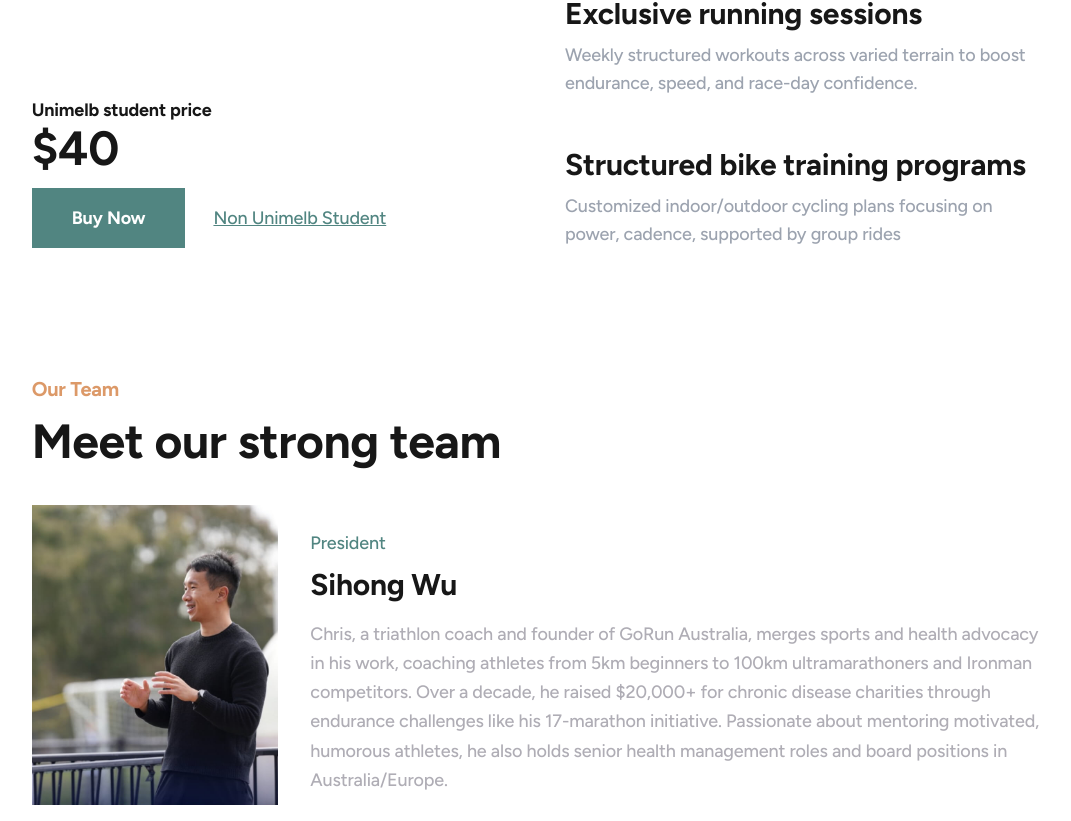
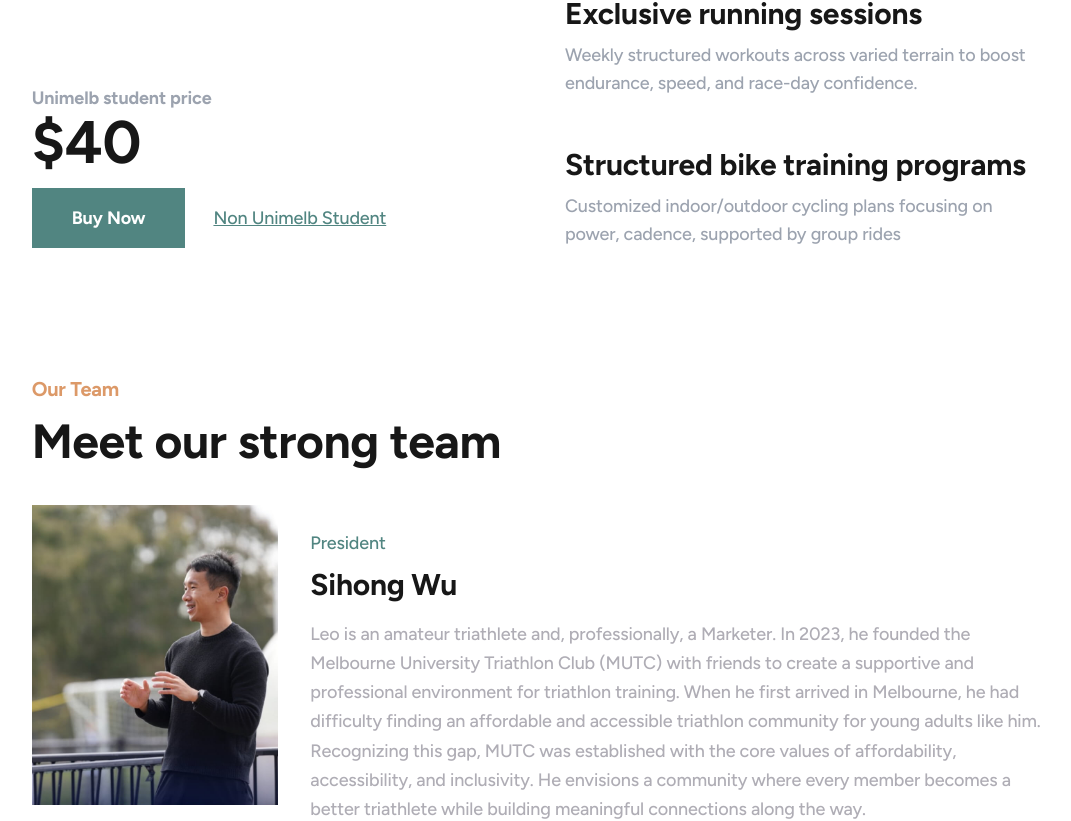
Before and after one commit to pandariayu/mutc-website, a Next.js app: page / in a window 1280 px wide. Shown: the part 3953-4774 px from the top of the page, without its empty margins (99-1170 px from the left). Built offline with nearby package versions, Linux system fonts and the light colour scheme.

Commit message:
Update Leo's bio

```diff
--- a/src/components/Footer.tsx
+++ b/src/components/Footer.tsx
@@ -8,7 +8,7 @@ import {getPlatformIconByName} from "@/utils";
 
 const Footer: React.FC = () => {
     return (
-        <footer className="bg-hero-background text-foreground py-10">
+        <footer id="footer" className="bg-hero-background text-foreground py-10">
             <div className="max-w-7xl w-full mx-auto px-6">
                 <div className="flex flex-col md:flex-row justify-center items-center gap-10 md:gap-20">
                     <div className="flex flex-col md:flex-row gap-6">
--- a/src/components/Header.tsx
+++ b/src/components/Header.tsx
@@ -273,7 +273,7 @@ export default function Header() {
                         <button
                             className="border-2 border-white bg-transparent hover:bg-white/10 text-white font-bold py-3 px-6 transition-colors duration-200"
                             onClick={() => {
-                                const element = document.getElementById('contact');
+                                const element = document.getElementById('footer');
                                 if (element) {
                                     element.scrollIntoView({ behavior: 'smooth' });
                                 }
--- a/src/components/OurTeam.tsx
+++ b/src/components/OurTeam.tsx
@@ -26,11 +26,13 @@ export default function TeamSection() {
               <p className="text-primary text-lg mb-2">President</p>
               <h3 className="text-3xl font-semibold mb-4">Sihong Wu</h3>
               <p className="text-lg text-[#AFADB5] leading-relaxed">
-                Chris, a triathlon coach and founder of GoRun Australia, merges sports and health advocacy in his work,
-                coaching athletes from 5km beginners to 100km ultramarathoners and Ironman competitors. Over a decade,
-                he raised $20,000+ for chronic disease charities through endurance challenges like his 17-marathon
-                initiative. Passionate about mentoring motivated, humorous athletes, he also holds senior health
-                management roles and board positions in Australia/Europe.
+                Leo is an amateur triathlete and, professionally, a Marketer. In 2023, he founded the Melbourne
+                University Triathlon Club (MUTC) with friends to create a supportive and professional environment for
+                triathlon training. When he first arrived in Melbourne, he had difficulty finding an affordable and
+                accessible triathlon community for young adults like him. Recognizing this gap,
+                MUTC was established with the core values of affordability, accessibility, and inclusivity.
+                He envisions a community where every member becomes a better triathlete while
+                building meaningful connections along the way.
               </p>
             </div>
           </div>
--- a/src/components/membership.tsx
+++ b/src/components/membership.tsx
@@ -18,8 +18,8 @@ export default function Membership() {
                     <div className="space-y-4">
                         <div className="space-y-2">
                             <div className="font-bold">
-                                <span>Unimelb student price</span>
-                                <p className="text-5xl font-bold">$40</p>
+                                <span className="text-gray-400">Unimelb student price</span>
+                                <p className="text-6xl font-bold">$40</p>
                             </div>
                         </div>
                         <div className="flex flex-col sm:flex-row gap-2">
```
